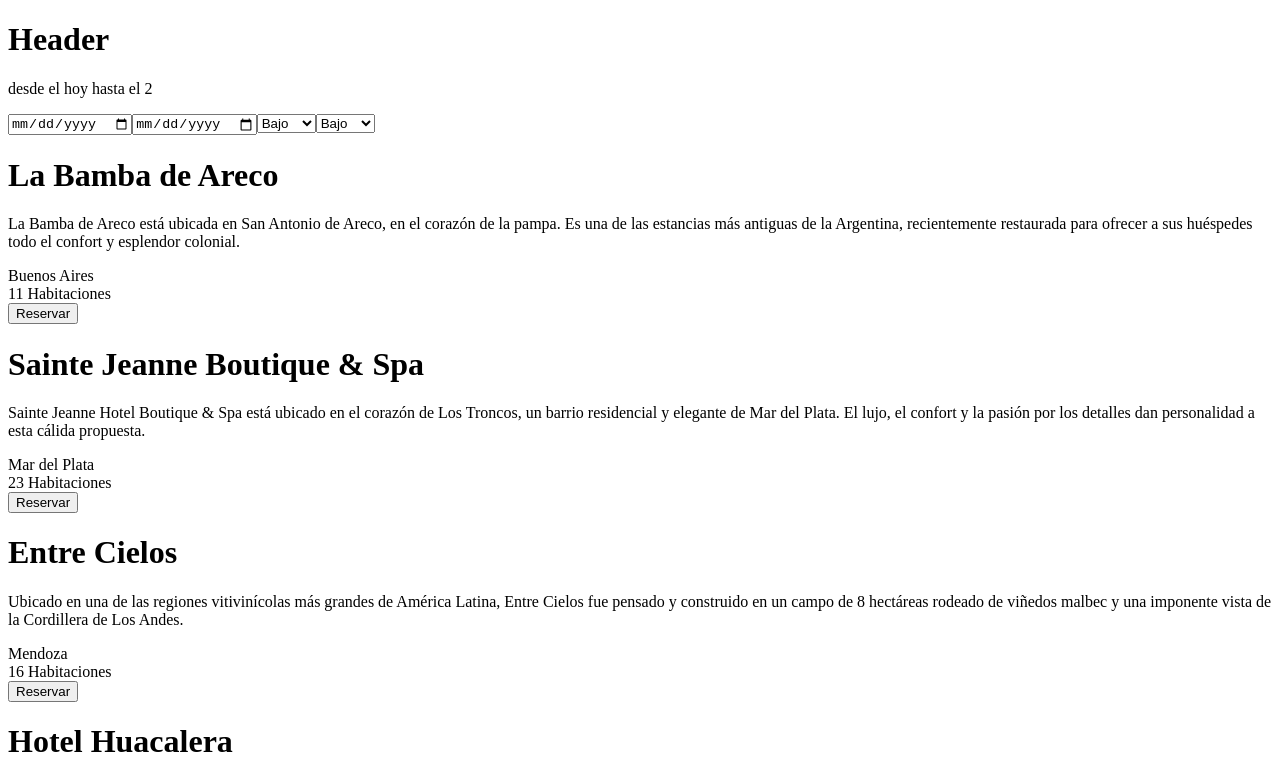
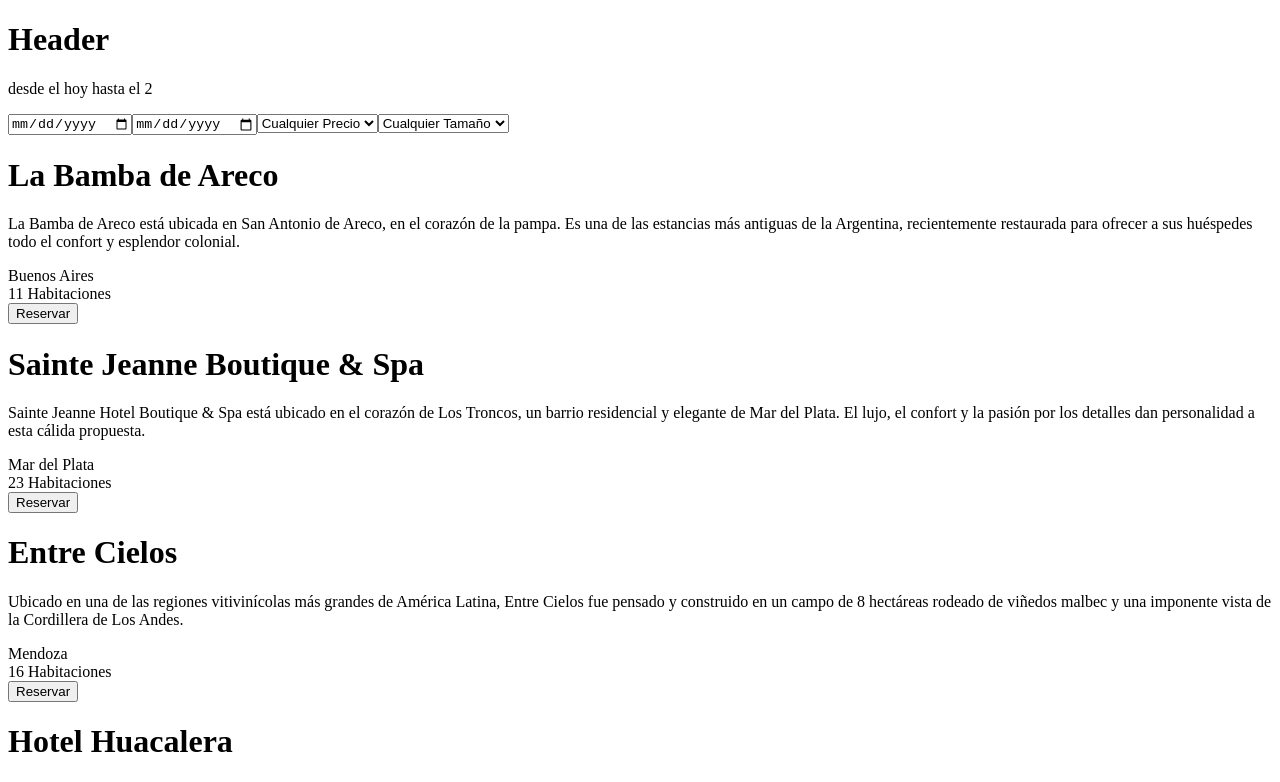
Before and after one commit to damiloyola/proyecto3-reserva-alojamiento, a React (Create React App) app: page / in a window 1280 px wide. Shown: the top 782 px of the page. Built offline with nearby package versions, Linux system fonts and the light colour scheme.

Commit message:
se agregan filtros de precio y tamaño

```diff
--- a/src/components/Cards.js
+++ b/src/components/Cards.js
@@ -1,8 +1,46 @@
-import React from "react";
+import React, { useContext } from "react";
 import data from "../assets/scripts/data";
 import Card from "./Card";
+import { StateContext } from "./StateContext";
 
 const Cards = () => {
-    return data.map((i) => <Card key={i.slug} data={i} />);
+    const [state, setState] = useContext(StateContext);
+
+    const validator = (item) => {
+        if (state.price == "0" || item.price == state.price) {
+            switch (state.size) {
+                case "chico":
+                    if (item.rooms <= 10) {
+                        return true;
+                    }
+                    break;
+
+                case "medio":
+                    if (item.rooms <= 20 && item.rooms >= 10) {
+                        return true;
+                    }
+                    break;
+
+                case "grande":
+                    if (item.rooms >= 20) {
+                        return true;
+                    }
+                    break;
+
+                case "0":
+                    return true;
+                default:
+                    return false;
+            }
+        }
+    };
+
+    const result = data.filter(
+        (item) => validator(item)
+
+        //  state.rooms=="chico" ? item.price <= 10: state.size=="mediano"? item.price <= 20 && item.price >=10 : state.size=="grande" ? item.price >=20 :
+    );
+    console.log(result);
+    return result.map((i) => <Card key={i.slug} data={i} />);
 };
 export default Cards;
--- a/src/components/Filters.js
+++ b/src/components/Filters.js
@@ -8,20 +8,28 @@ const Filters = () => {
         const { name, value } = e.target;
         const values = { ...state, [name]: value };
         setState(values);
+        console.log(state);
     };
     return (
         <div>
             <input name="dateStart" onChange={handleInput} type="date" />
             <input name="dateEnd" type="date" onChange={handleInput} />
             <select name="price" id="price_select" onChange={handleInput}>
-                <option value="bajo">Bajo</option>
-                <option value="medio">Medio</option>
-                <option value="alto">Alto</option>
+                <option default value="0">
+                    Cualquier Precio
+                </option>
+                <option value="1">Precio Bajo</option>
+                <option value="2">Precio Medio</option>
+                <option value="3">Precio Alto</option>
+                <option value="4">Precio Muy Alto</option>
             </select>
             <select name="size" id="size_select" onChange={handleInput}>
-                <option value="bajo">Bajo</option>
+                <option default value="0">
+                    Cualquier Tamaño
+                </option>
+                <option value="chico">Bajo</option>
                 <option value="medio">Medio</option>
-                <option value="alto">Alto</option>
+                <option value="grande">Grande</option>
             </select>
         </div>
     );
--- a/src/components/StateContext.js
+++ b/src/components/StateContext.js
@@ -6,8 +6,8 @@ export const StateProvider = (props) => {
     const [state, setState] = useState({
         dateStart: "hoy",
         dateEnd: "2",
-        price: "",
-        size: "",
+        price: "0",
+        size: "0",
     });
 
     return (
```
